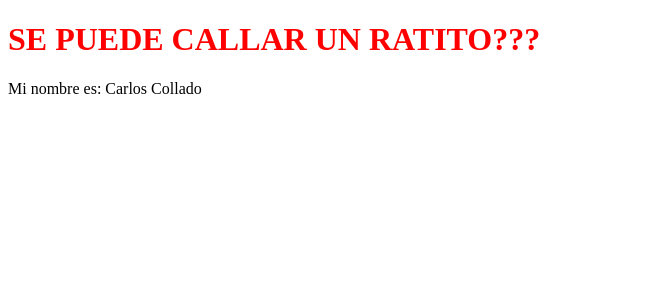
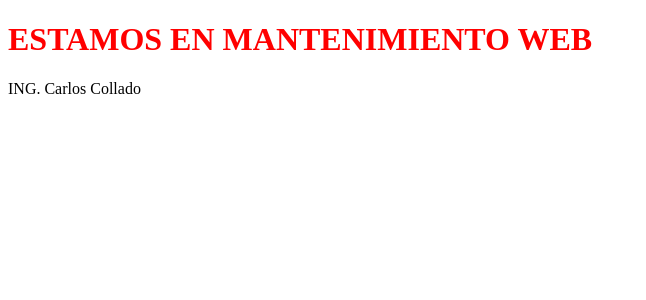
Before and after one commit to carlos170800/ProyectoPrueba, an Angular app: page / in a window 1280 px wide. Shown: the top 300 px of the page, without its empty margins (0-646 px from the left). Built offline with nearby package versions, Linux system fonts and the light colour scheme.

Commit message:
mantenimiento web

```diff
--- a/src/app/app.component.html
+++ b/src/app/app.component.html
@@ -1,3 +1,3 @@
-<h1>SE PUEDE CALLAR UN RATITO???</h1>
+<h1>ESTAMOS EN MANTENIMIENTO WEB</h1>
 <!-- <h1>{{title}}</h1> -->
 <app-contador></app-contador>
--- a/src/app/contador/contador.component.html
+++ b/src/app/contador/contador.component.html
@@ -1 +1 @@
-<p>Mi nombre es: {{nombre}}</p>
+<p>ING. {{nombre}}</p>
```
